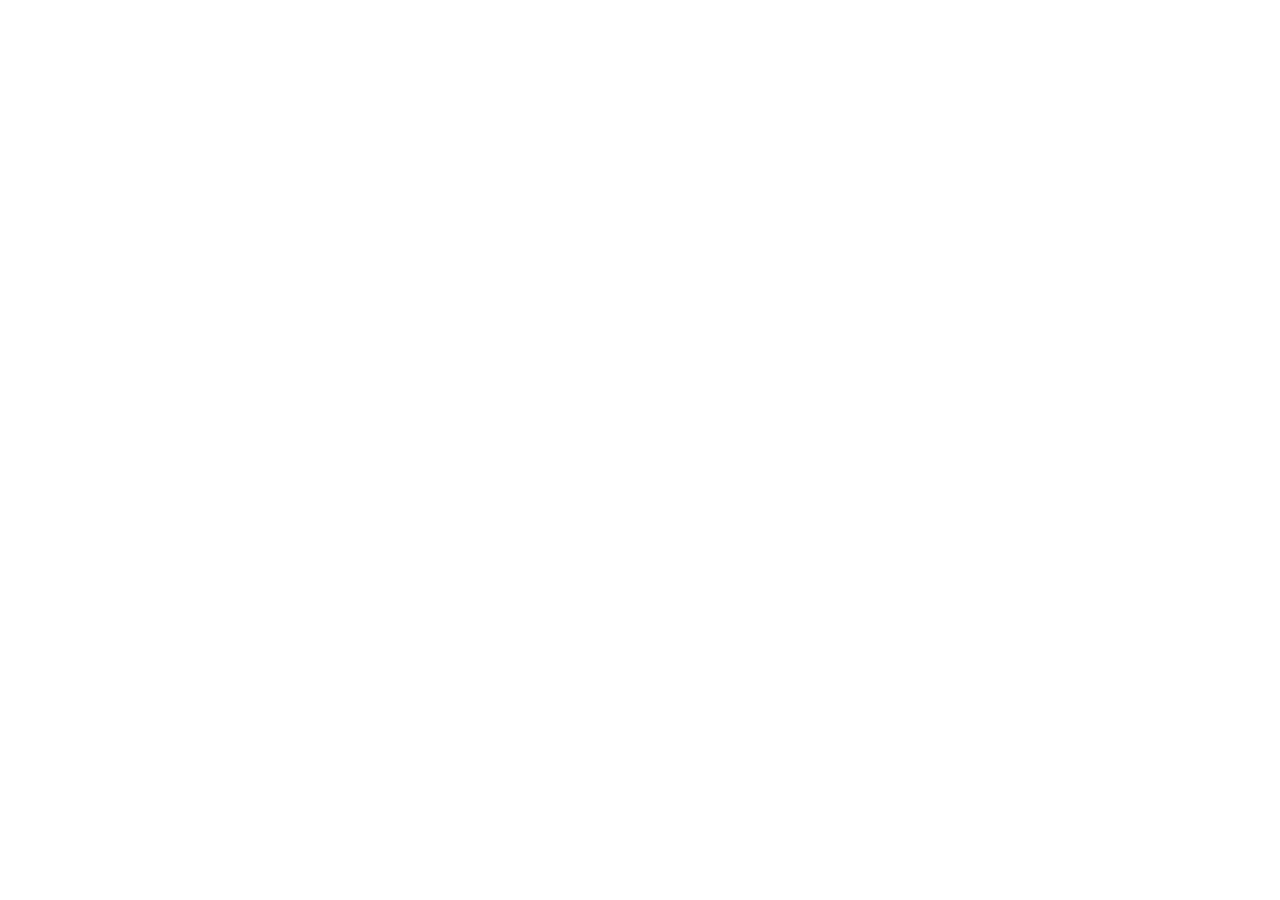
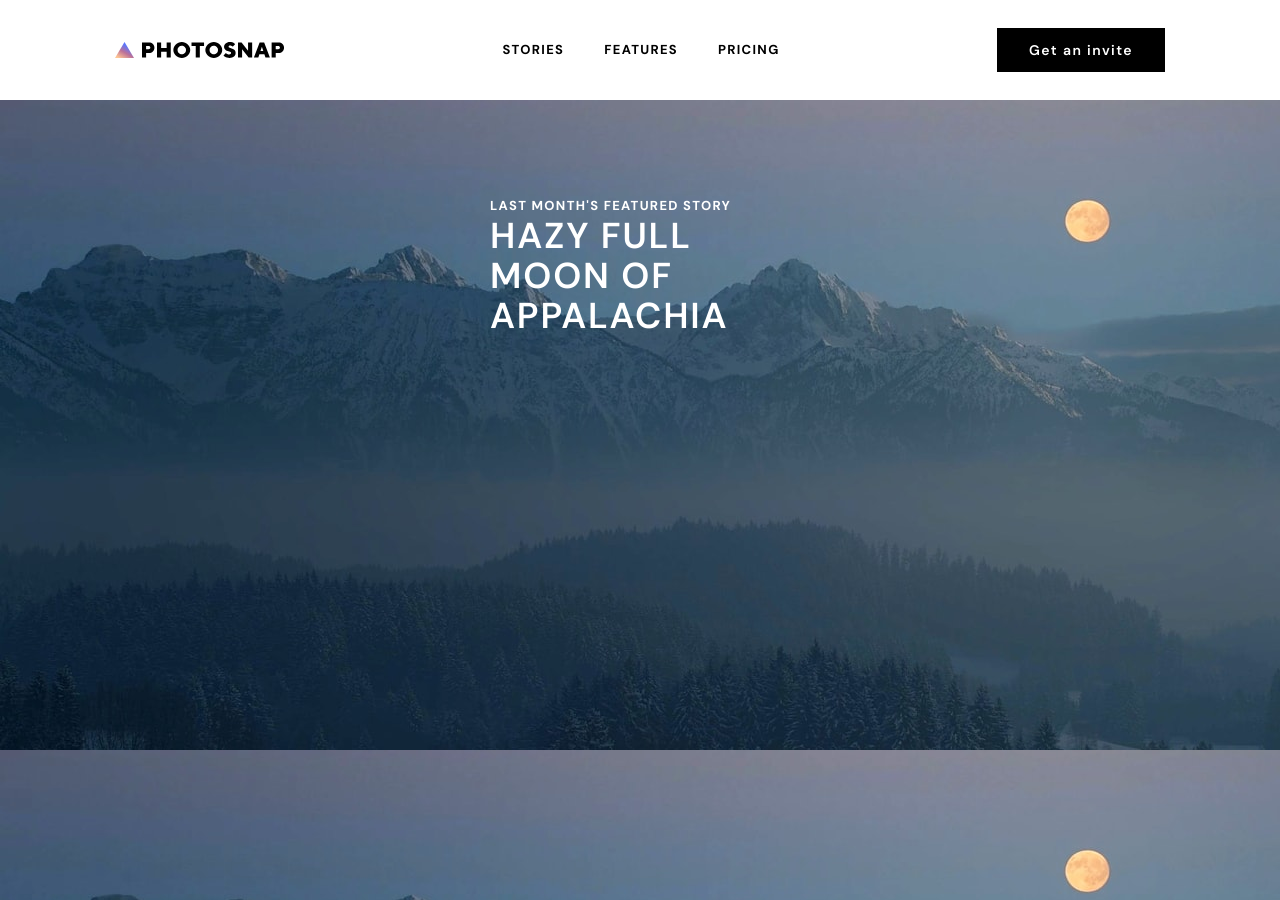
Before and after one commit to Bolazcoding/photosnap-website, a React (Vite) app: page /stories in a window 1280 px wide. Before the commit this address had no page. Before the commit the page ends 800 px from the top, so only its background shows below. Built offline with nearby package versions, Linux system fonts and the light colour scheme.

Commit message:
new feature added

```diff
--- a/src/App.tsx
+++ b/src/App.tsx
@@ -1,11 +1,13 @@
 import { BrowserRouter, Route, Routes } from "react-router-dom";
 import HomePage from "./pages/Homepage";
+import StoriesPage from "./pages/StoriesPage";
 
 function App() {
   return (
     <BrowserRouter>
       <Routes>
         <Route path="/" element={<HomePage />} />
+        <Route path="/stories" element={<StoriesPage />} />
       </Routes>
     </BrowserRouter>
   );
--- /dev/null
+++ b/src/components/stories/HeroStories.tsx
@@ -0,0 +1,22 @@
+function HeroStories() {
+  return (
+    <section
+      style={{
+        backgroundImage: `url(./stories/desktop/moon-of-appalacia.jpg)`,
+      }}
+      className="h-screen bg-opacity-90"
+    >
+      <div className="flex flex-col items-start com-container max-w-75 py-24">
+        <p className="text-white text-[13px] font-bold tracking-widest uppercase">
+          Last month's featured story
+        </p>
+        <h2 className="text-white text-4xl font-semibold tracking-wider uppercase">
+          Hazy full moon of Appalachia
+        </h2>
+      </div>
+      {/* <div className="absolute left-0 top-0 h-full w-full bg-black/25 bg-opacity-90"></div> */}
+    </section>
+  );
+}
+
+export default HeroStories;
--- /dev/null
+++ b/src/components/stories/StoriesDetails.tsx
@@ -0,0 +1,13 @@
+import Header from "../../ui/Header";
+import HeroStories from "./HeroStories";
+
+function StoriesDetails() {
+  return (
+    <>
+      <Header />
+      <HeroStories />
+    </>
+  );
+}
+
+export default StoriesDetails;
--- a/src/index.css
+++ b/src/index.css
@@ -45,4 +45,8 @@
     @apply mx-auto w-full max-w-[1050px];
     /* @apply mx-auto w-full max-w-[1110px] max-[1200px]:max-w-[960px] px-6 lg:px-0; */
   }
+
+  .com-container {
+    @apply mx-auto w-full max-w-[1150px];
+  }
 }
--- /dev/null
+++ b/src/pages/StoriesPage.tsx
@@ -0,0 +1,11 @@
+import StoriesDetails from "../components/stories/StoriesDetails";
+
+function StoriesPage() {
+  return (
+    <>
+      <StoriesDetails />
+    </>
+  );
+}
+
+export default StoriesPage;
--- a/src/ui/Footer.tsx
+++ b/src/ui/Footer.tsx
@@ -6,8 +6,13 @@
     <footer className="bg-black">
       <div className="page-container flex items-center justify-between py-15">
         <div className="flex gap-28">
-          <div>
+          <div className="flex flex-col justify-between">
             <img src="/shared/desktop/footer-logo.svg" alt="footer logo" />
+
+            <div className="">
+              {/* <MoveRight color={ctaColor} size={34} /> */}
+              <img src="/shared/desktop/facebook.svg" alt="facebook" />
+            </div>
           </div>
           <nav>
             <ul className="flex flex-col justify-center gap-5 uppercase text-[13px] text-white font-bold tracking-widest">
@@ -26,7 +31,7 @@
             </ul>
           </nav>
         </div>
-        <div className="flex flex-col">
+        <div className="flex flex-col gap-20">
           <Cta className="text-white" linkTo="/" ctaColor="white">
             Get an invite
           </Cta>
```
